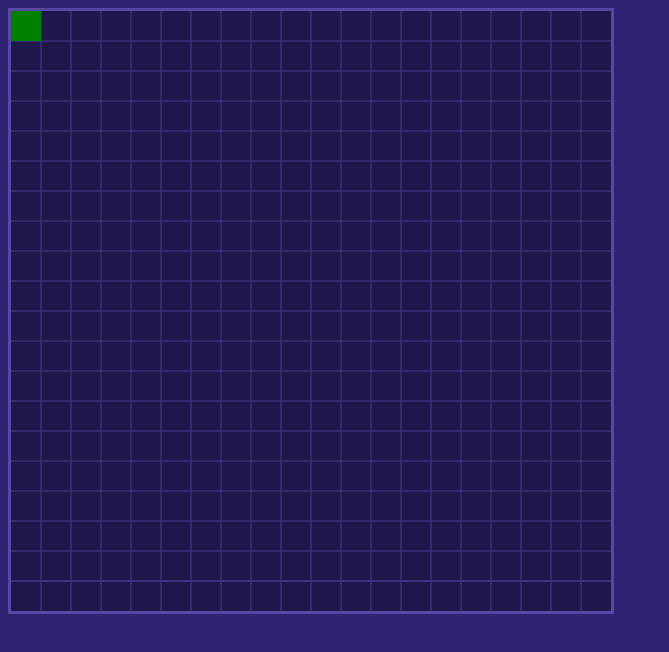
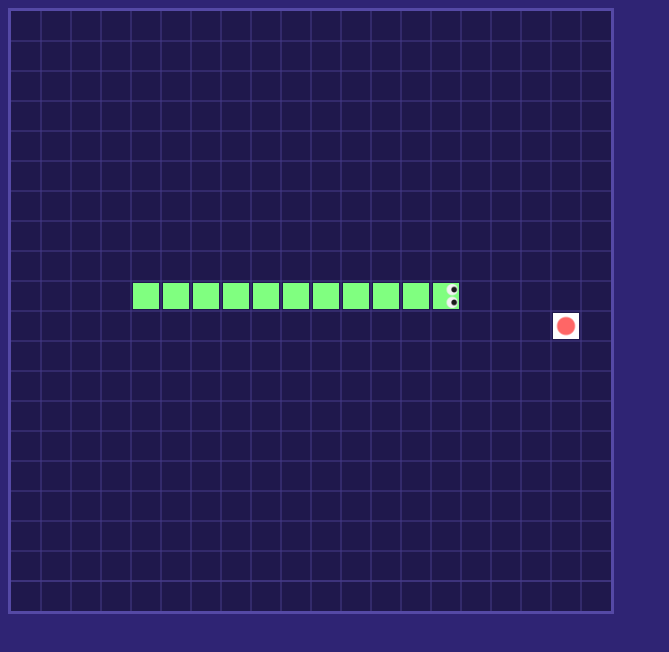
Before and after one commit to VladislavDim/Snake-Browser-Game, a plain HTML site: page Game/index.html in a window 1280 px wide. Shown: the whole page, without its empty margins (0-669 px from the left). Drawn offline with Linux system fonts and the light colour scheme.

Commit message:
edit snake directions

```diff
--- a/Game/app.js
+++ b/Game/app.js
@@ -1,45 +1,95 @@
+import { getImges } from "./images/img.js";
+
 const canvas = document.getElementById('canvas');
 /**@type {CanvasRenderingContext2D} */
 const ctx = canvas.getContext('2d');
+const images = getImges();
 
 const width = canvas.width;
-const gridSize = width / 20;
-const matrix = Array(gridSize).fill().map(() => Array(gridSize).fill())
-console.log(gridSize);
-const heat = {
-    x: 0,
-    y: 0
+const columnsCount = 20;
+const gridSize = width / columnsCount;
+let isEaten = false;
+
+const food = {
+    x: Math.floor(Math.random() * columnsCount),
+    y: Math.floor(Math.random() * columnsCount),
+    img: images.food
+};
+const head = {
+    x: 4,
+    y: 9,
+    img: images.headRight
+};
+const tail = [];
+const directions = {
+    Up: { x: 0, y: - 1 },
+    Left: { x: -1, y: 0 },
+    Down: { x: 0, y: 1 },
+    Right: { x: 1, y: 0 }
 }
+let defaultDirection = directions.Right;
+let inputDirection = directions.Right;
+
+let snakeLength = 10;
 
 window.addEventListener('keydown', (event) => {
     switch (event.key) {
         case "ArrowUp":
-            heat.y--;
-            heat.y = checkPosition(heat.y);
+            if (defaultDirection != directions.Down) {
+                inputDirection = directions.Up;
+                head.img = images.headUp;
+            }
             break;
         case "ArrowDown":
-            heat.y++;
+            if (defaultDirection != directions.Up) {
+                inputDirection = directions.Down;
+                head.img = images.headDown;
+            }
             break;
         case "ArrowRight":
-            heat.x++;
-            heat.x = checkPosition(heat.x);
+            if (defaultDirection != directions.Left) {
+                inputDirection = directions.Right;
+                head.img = images.headRight;
+            }
             break;
         case "ArrowLeft":
-            heat.x--;
+            if (defaultDirection != directions.Right) {
+                inputDirection = directions.Left;
+                head.img = images.headLeft;
+            }
             break;
     }
 });
 
-function checkPosition(a) {
-    if (a > 19) {
+function checkCoordinates(a) {
+    if (a > columnsCount - 1) {
         a = 0;
     }
     if (a < 0) {
-        a = 19;
+        a = columnsCount - 1;
     }
     return a;
 }
+
+function tick() {
+    tail.push({
+        x: head.x,
+        y: head.y
+    });
+    while (tail.length > snakeLength) {
+        tail.shift();
+    }
+
+    defaultDirection = inputDirection;
+    head.x += defaultDirection.x;
+    head.y += defaultDirection.y;
+    head.x = checkCoordinates(head.x);
+    head.y = checkCoordinates(head.y);
+    eat();
+}
+
 function drawGrid() {
+
     ctx.beginPath();
     ctx.strokeStyle = '#483d8b';
     for (let i = gridSize; i < width; i += gridSize) {
@@ -51,21 +101,52 @@ function drawGrid() {
     ctx.closePath();
     ctx.stroke();
 }
+
 function clearGrid() {
     ctx.clearRect(0, 0, width, width);
 }
+
 function drawScene() {
     clearGrid();
     drawGrid();
+    rect(food.x, food.y, food.img);
+    rect(head.x, head.y, head.img);
+    for (let element of tail) {
+        rect(element.x, element.y, images.body);
+    }
+}
+function eat() {
+    if (head.x == food.x && head.y == food.y) {
+        isEaten = true;
+        snakeLength++;
+        spawnFood();
+    }
+}
+function spawnFood() {
+    food.x = Math.floor(Math.random() * columnsCount);
+    food.y = Math.floor(Math.random() * columnsCount);
 
-    rect(heat.x, heat.y, 'green');
+    if (head.x == food.x && head.y == food.y) {
+        spawnFood();
+    }
+    tail.forEach(el => {
+        if (el.x == food.x && el.y == food.y) {
+            spawnFood();
+        }
+    });
 }
-function rect(x, y, color) {
-    ctx.fillStyle = color;
-    ctx.fillRect(x * gridSize, y * gridSize, gridSize, gridSize);
+
+function rect(x, y, img) {
+    ctx.drawImage(img, x * gridSize + 2, y * gridSize + 2, gridSize - 4, gridSize - 4);
 }
+
+function main() {
+    tick();
+    drawScene();
+}
+
 function start() {
-    setInterval(drawScene, 100)
+    setInterval(main, 100)
 }
 
 start();
--- /dev/null
+++ b/Game/images/img.js
@@ -0,0 +1,33 @@
+export function getImges() {
+    const body = new Image();
+    body.src = "./images/Body.png";
+
+    const deadBody = new Image();
+    deadBody.src = "./images/DeadBody.png";
+
+    const deadHead = new Image();
+    deadHead.src = "./images/DeadHead.png";
+
+    const food = new Image();
+    food.src = "./images/Food.png";
+
+    const headUp = new Image();
+    headUp.src = "./images/HeadUp.png";
+    const headRight = new Image();
+    headRight.src = "./images/HeadRight.png";
+    const headDown = new Image();
+    headDown.src = "./images/HeadDown.png";
+    const headLeft = new Image();
+    headLeft.src = "./images/HeadLeft.png";
+
+    return {
+        body,
+        deadBody,
+        deadHead,
+        food,
+        headUp,
+        headRight,
+        headDown,
+        headLeft
+    }
+}
--- a/Game/index.html
+++ b/Game/index.html
@@ -20,7 +20,7 @@
 
 <body>
     <canvas id="canvas" width="600" height="600"></canvas>
-    <script src="./app.js"></script>
+    <script src="./app.js" type="module"></script>
 </body>
 
 </html>
```
Also changed, not shown: Game/images/Body.png (added), Game/images/DeadBody.png (added), Game/images/DeadHead.png (added), Game/images/Food.png (added), Game/images/HeadDown.png (added), Game/images/HeadLeft.png (added), Game/images/HeadRight.png (added), Game/images/HeadUp.png (added).
